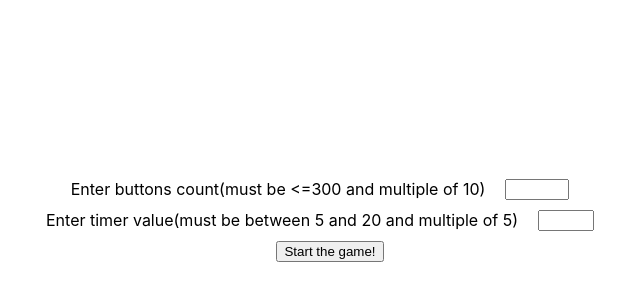
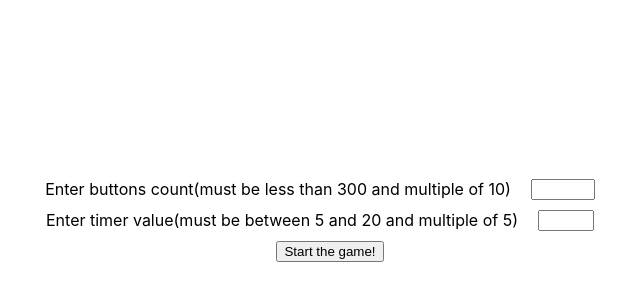
Before and after one commit to CrazyRedTime/RandomButtons, a React (Create React App) app: page / in a window 1280 px wide. Shown: the part 170-470 px from the top of the page, without its empty margins (320-960 px from the left). Built offline with nearby package versions, Linux system fonts and the light colour scheme.

Commit message:
fix some text om the page

```diff
--- a/src/index.js
+++ b/src/index.js
@@ -76,7 +76,7 @@ class Buttons extends React.Component {
     return (
       <form onSubmit={this.formSubmit}>
         <label>
-          Enter buttons count&#40;must be &#60;&#61;300 and multiple of 10&#41;
+          Enter buttons count&#40;must be less than 300 and multiple of 10&#41;
           <input type="number" required min='10' max='300' step='10' onChange={this.ButtonsCountChange} value={this.state.formValueButtons} />
         </label>
         <label>
```
